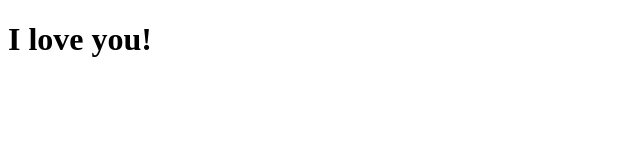
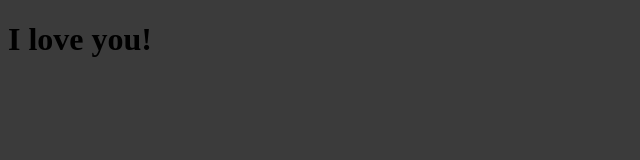
Before and after one commit to cappylot/cappylot, a plain HTML site: page index.html in a window 1280 px wide. Shown: the whole page, without its empty margins (0-640 px from the left). Drawn offline with Linux system fonts and the light colour scheme.

Commit message:
+css Commit

```diff
--- a/index.html
+++ b/index.html
@@ -4,6 +4,7 @@
     <meta charset="UTF-8">
     <meta http-equiv="X-UA-Compatible" content="IE=edge">
     <meta name="viewport" content="width=device-width, initial-scale=1.0">
+    <link rel="stylesheet" href="styles.css">
     <title>Home</title>
 </head>
 <body>
--- /dev/null
+++ b/styles.css
@@ -0,0 +1,3 @@
+body {
+    background-color: rgb(59, 59, 59);
+}
```
